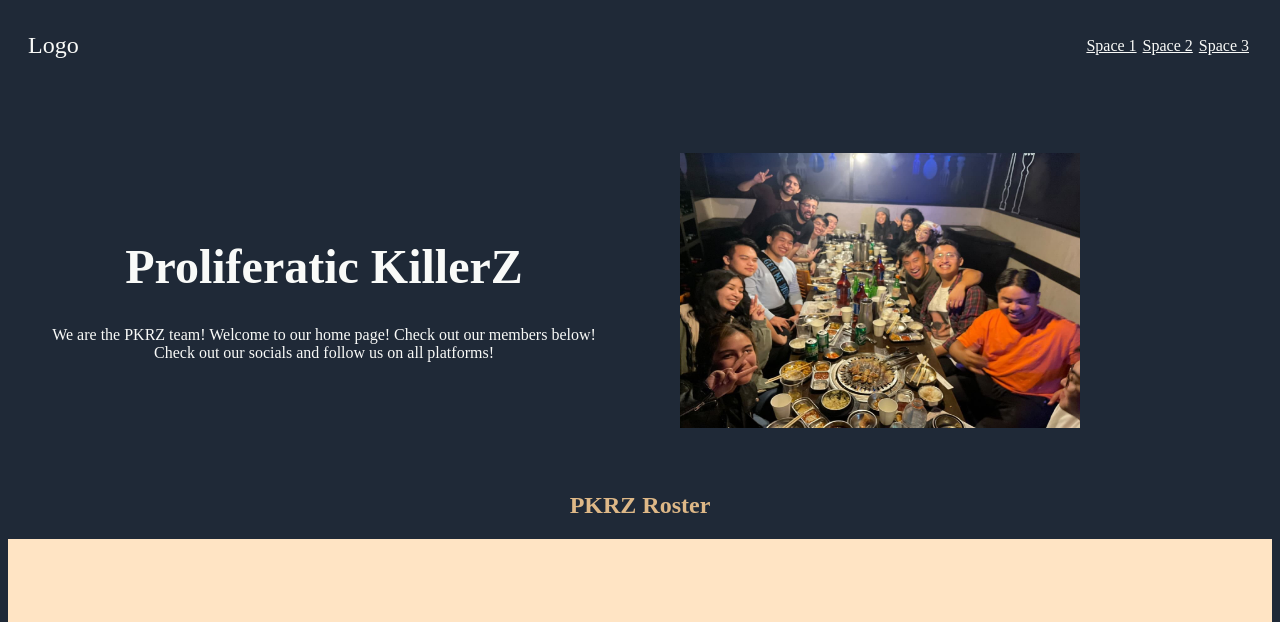
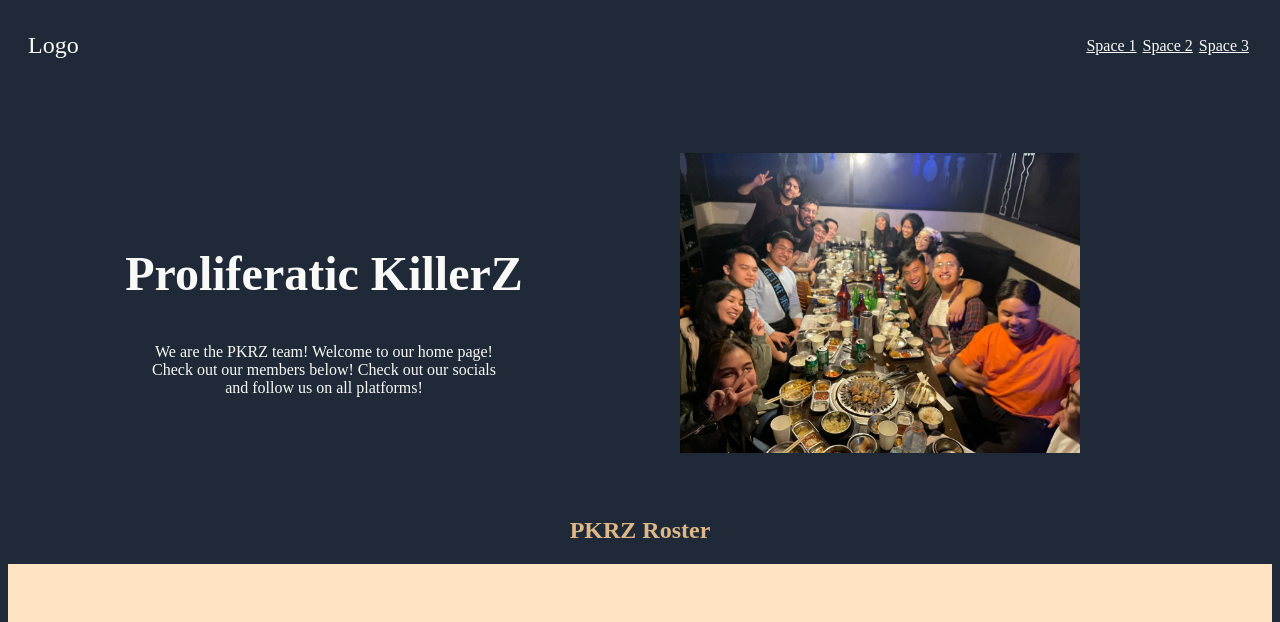
Before and after one commit to xzedja/landing-page, a plain HTML site: page index.html in a window 1280 px wide. Shown: the top 622 px of the page. Drawn offline with Linux system fonts and the light colour scheme.

Commit message:
Fixed intro text to fit better

```diff
--- a/index.html
+++ b/index.html
@@ -25,8 +25,7 @@
                 <div class="intro">
                     <div class="intro-text" id="main-left">
                         <h1>Proliferatic KillerZ</h1>
-                        <p class="intro-description">We are the PKRZ team! Welcome to our home page!
-                            Check out our members below! Check out our socials and follow us on all platforms!</p>
+                        <div class="intro-description">We are the PKRZ team! Welcome to our home page! Check out our members below! Check out our socials and follow us on all platforms!</div>
                     </div>
 
                     <div class="intro-img" id="main-right">
--- a/style.css
+++ b/style.css
@@ -48,11 +48,15 @@ body {
     margin: 3px;
 }
 
+.main {
+    flex-flow: row nowrap;
+}
+
 .main .intro{
     margin-top: 30px;
     display:flex;
     align-items: center;
-    justify-content: space-between;
+    justify-content: space-evenly;
     width: 100%;
     background-color:#1f2937
 }
@@ -64,15 +68,26 @@ body {
     text-align: center;
 }
 
-.main p {
+.intro-text {
+    display:flex;
     font-style: extra-bold;
     color:#f9faf8;
+    flex-direction: column;
+    align-items: center;
+}
+
+.intro-description {
+    margin-top: 10px;
     text-align: center;
+    flex-wrap: wrap;
+    /* border: 4px solid black; */
+    width: 350px;
 }
 
 .intro-img img{
     width: 400px;
-    height: 275px;
+    height: 300px;
+    object-fit:cover;
 }
 
 .intro-text#main-left , .intro-img#main-right{
@@ -92,7 +107,7 @@ h2 {
 .pkrz-roster {
     /* text-align:center; */
     display: flex;
-    justify-content: center;
+    justify-content: space-evenly;
     align-items: center;
     flex-flow: row nowrap;
     background-color:bisque;
```
